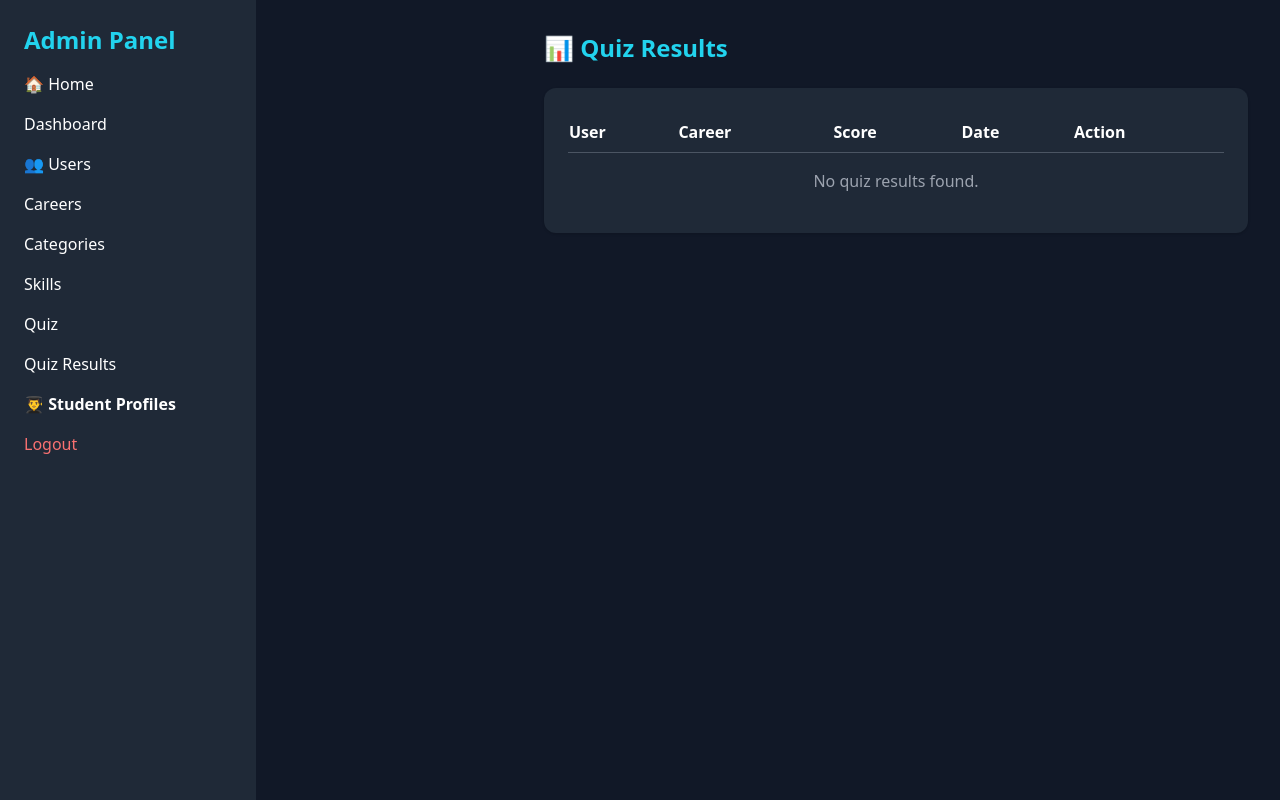
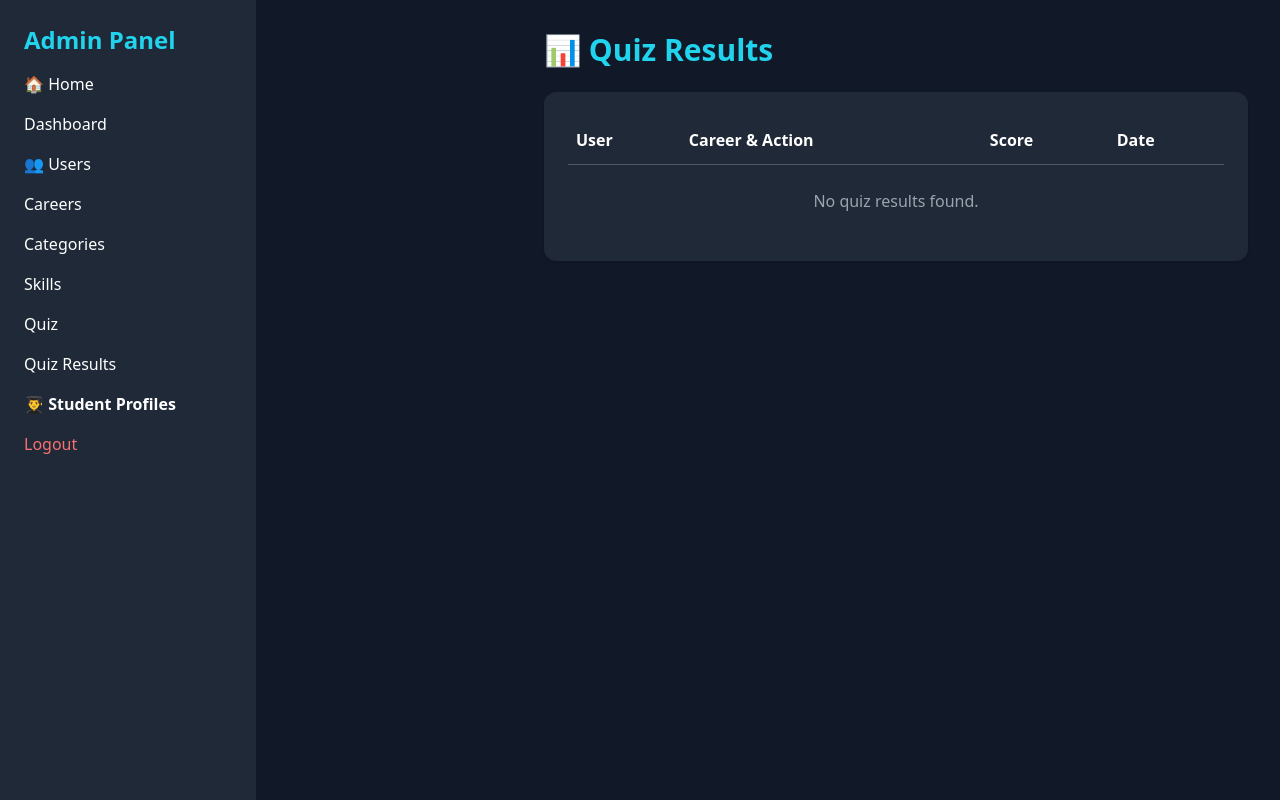
Before and after one commit to Anshu1234567899/AI_Career_Guidance, a Django app: page /quiz-results/ in a window 1280 px wide. Run offline with Django 5.2, Linux system fonts and the light colour scheme; the visitor is signed in with stand-in values (Sample User, id 1); data comes from the database, SQL or seed files in the repository; some libraries are stand-ins or nearby versions.

Commit message:
new changes

```diff
--- a/AI_Career_Guidance/core/accounts/templates/accounts/admin/quiz_results.html
+++ b/AI_Career_Guidance/core/accounts/templates/accounts/admin/quiz_results.html
@@ -1,56 +1,84 @@
 {% extends 'accounts/admin/base_admin.html' %}
 
 {% block content %}
-<h1 class="text-2xl font-bold text-cyan-400 mb-6">📊 Quiz Results</h1>
+<h1 class="text-2xl sm:text-3xl font-bold text-cyan-400 mb-6">
+    📊 Quiz Results
+</h1>
 
-<div class="bg-gray-800 p-6 rounded-xl shadow">
-    <table class="w-full text-white">
+<div class="bg-gray-800 p-4 sm:p-6 rounded-xl shadow overflow-x-auto">
+    <table class="min-w-full text-white text-sm sm:text-base">
         <thead>
             <tr class="border-b border-gray-600">
-                <th class="text-left py-2">User</th>
-                <th class="text-left py-2">Career</th>
-                <th class="text-left py-2">Score</th>
-                <th class="text-left py-2">Date</th>
-                <th class="text-left py-2">Action</th>
+                <th class="text-left py-3 px-2">User</th>
+                <th class="text-left py-3 px-2">Career & Action</th>
+                <th class="text-left py-3 px-2">Score</th>
+                <th class="text-left py-3 px-2">Date</th>
             </tr>
         </thead>
         <tbody>
             {% for result in results %}
             <tr class="border-b border-gray-700">
-                <td class="py-2">{{ result.student.user.username }}</td>
-                <td class="py-2">
-                    <form method="post" class="inline-block">
+
+                <!-- User -->
+                <td class="py-3 px-2 break-words">
+                    {{ result.student.user.username }}
+                </td>
+
+                <!-- Career + Actions -->
+                <td class="py-3 px-2">
+                    <div class="flex flex-col sm:flex-row sm:items-center gap-2">
+
+                        <!-- Assign Career -->
+                        <form method="post" class="flex flex-col sm:flex-row gap-2 w-full">
                             {% csrf_token %}
                             <input type="hidden" name="result_id" value="{{ result.id }}">
-                        <select name="career" class="text-black px-2 py-1 rounded">
+
+                            <select name="career"
+                                    class="text-black px-2 py-1 rounded w-full sm:w-auto">
                                 <option value="">Not Assigned</option>
                                 {% for career in careers %}
-                                <option value="{{ career.id }}" {% if result.suggested_career == career %}selected{% endif %}>
+                                    <option value="{{ career.id }}"
+                                        {% if result.suggested_career == career %}selected{% endif %}>
                                         {{ career.name }}
                                     </option>
                                 {% endfor %}
                             </select>
-                        <button type="submit" class="bg-cyan-400 px-3 py-1 rounded text-black font-semibold">
+
+                            <button type="submit"
+                                    class="bg-cyan-400 px-3 py-1 rounded text-black font-semibold w-full sm:w-auto">
                                 Save
                             </button>
                         </form>
 
-                    <!-- Delete button -->
-                  <form method="post" action="{% url 'admin_quiz_result_delete' result.id %}" class="inline-block ml-2">
+                        <!-- Delete -->
+                        <form method="post"
+                              action="{% url 'admin_quiz_result_delete' result.id %}">
                             {% csrf_token %}
-    <button type="submit" class="bg-red-500 px-3 py-1 rounded text-white font-semibold"
+                            <button type="submit"
+                                    class="bg-red-500 px-3 py-1 rounded text-white font-semibold w-full sm:w-auto"
                                     onclick="return confirm('Are you sure you want to delete this result?');">
                                 Delete
                             </button>
                         </form>
 
+                    </div>
                 </td>
-                <td class="py-2">{{ result.total_score }}</td>
-                <td class="py-2">{{ result.created_at|date:"M d, Y H:i" }}</td>
+
+                <!-- Score -->
+                <td class="py-3 px-2">
+                    {{ result.total_score }}
+                </td>
+
+                <!-- Date -->
+                <td class="py-3 px-2 whitespace-nowrap">
+                    {{ result.created_at|date:"M d, Y H:i" }}
+                </td>
+
             </tr>
             {% empty %}
             <tr>
-                <td colspan="5" class="py-4 text-center text-gray-400">
+                <td colspan="4"
+                    class="py-6 text-center text-gray-400">
                     No quiz results found.
                 </td>
             </tr>
```
Lines whose indentation alone changed are shown as unchanged.
